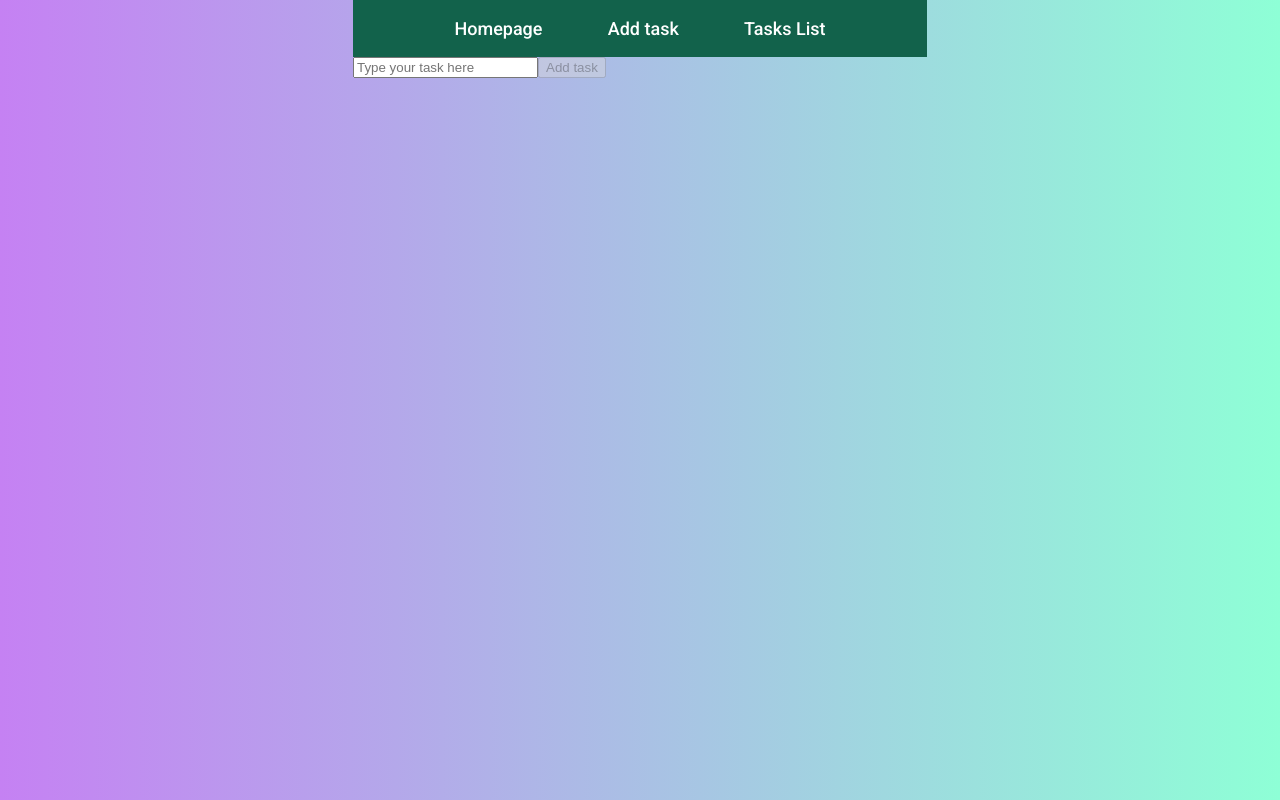
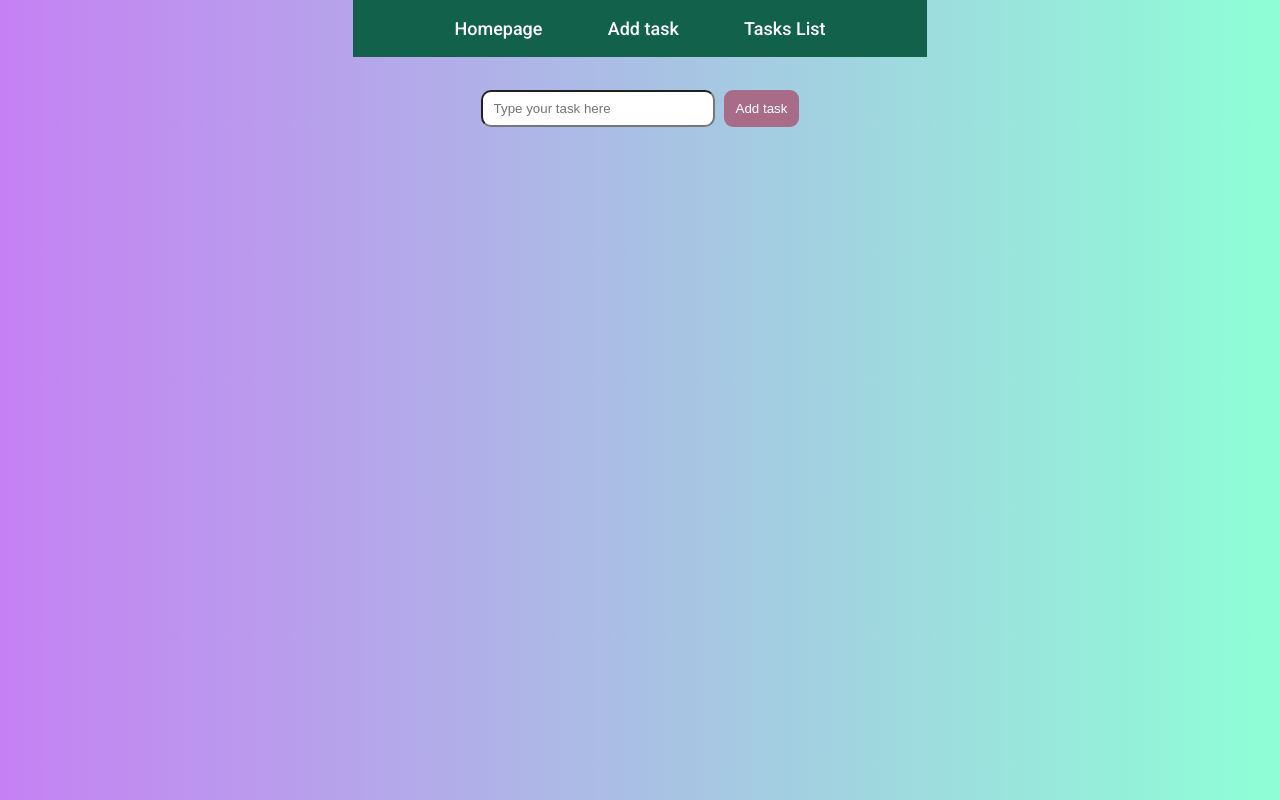
Before and after one commit to Ave-Mari/Your-Task-Manager, a Vue app: page /add-task in a window 1280 px wide. Built offline with nearby package versions, Linux system fonts and the light colour scheme.

Commit message:
add styles to section

```diff
--- a/src/components/AddTask.vue
+++ b/src/components/AddTask.vue
@@ -25,3 +25,37 @@ export default {
     }
 }
 </script>
+
+<style>
+    section {
+        display: flex;
+        justify-content: center;
+        padding-top: 33px;
+    }
+
+    input {
+        width: 209px;
+        padding: 9px 10px 9px 11px;
+        margin-right: 9px;
+        border-radius: 10px;
+    }
+
+    button {
+        color: #fff;
+        background: #ff4a9f;
+        border: none;
+        padding-left: 12px;
+        padding-right: 12px;
+        border-radius: 9px;
+        cursor: pointer;
+    }
+
+    button:hover {
+        background: #d1357e;
+    }
+
+    button:disabled {
+        background: #a96c88;
+        cursor: not-allowed;
+    }
+</style>
```
